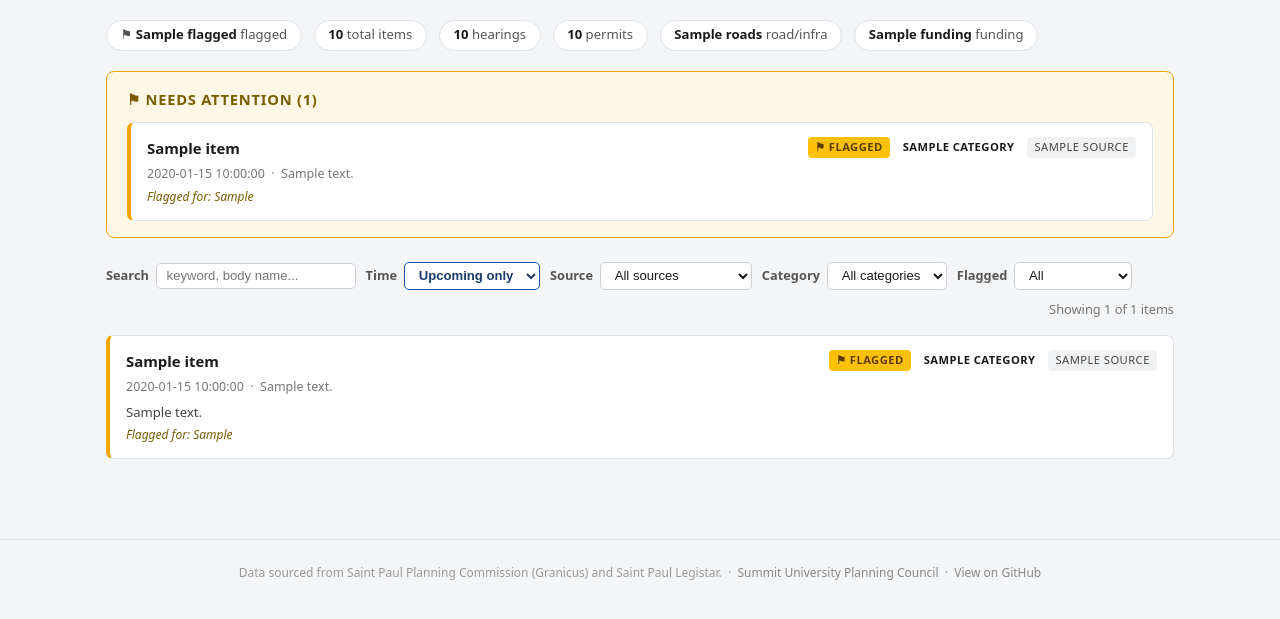
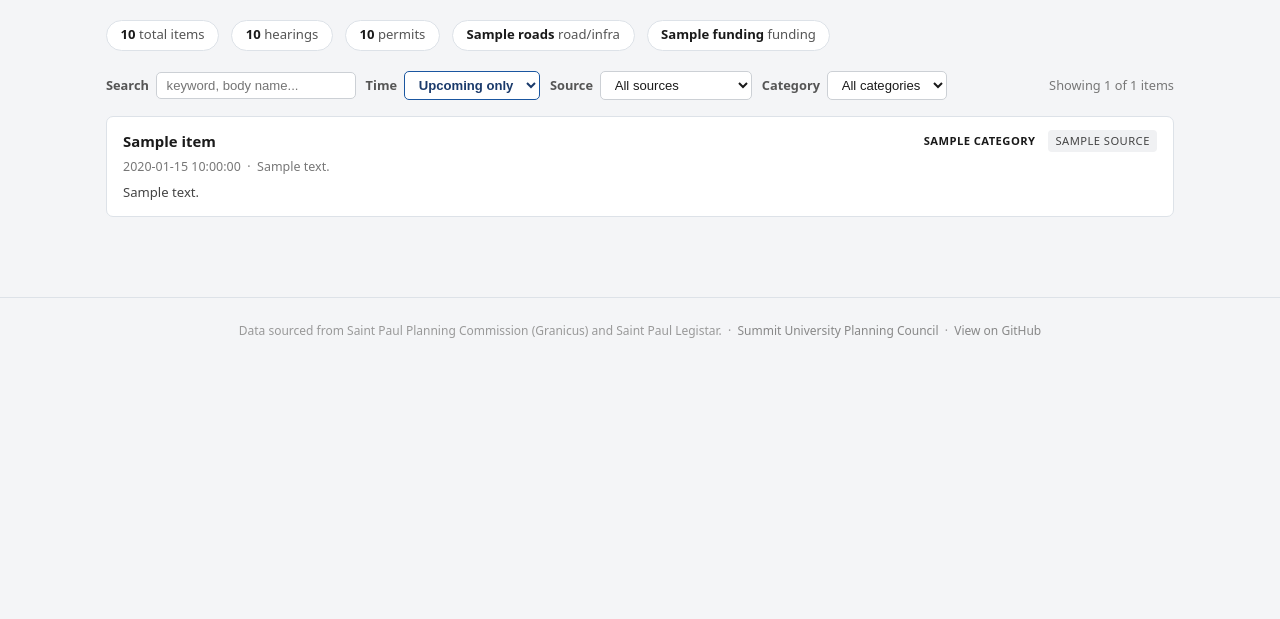
Before and after one commit to jcsouthworth/summit-university-monitor, a Python web app: template templates/dashboard.html in a window 1280 px wide. Shown: the part 123-742 px from the top of the page. Run offline with Jinja, Linux system fonts and the light colour scheme; the template is opened without the code that fills it: most values are stand-ins (such as "Sample title", 1, 10 or a date in 2020).

Commit message:
fix: use meeting URL for all links; remove flagged section
Links: LegislationDetail.aspx IDs don't match the Legistar API's
EventItemMatterId — different ID spaces. Switch all item links to the
meeting's EventInSiteURL (MeetingDetail.aspx), which is provided
directly by the API and always valid. Remove unused MATTER_DETAIL_URL
constant and matter_id/matter_guid variables.

UI: Remove the separate "Flagged" section at the top of the dashboard
and the flagged filter dropdown. All items now appear in a single list.
Remove associated CSS (.flagged-section, .badge-flagged, .item-flag-reasons)
and stats.flagged from generate.py.

Co-Authored-By: Claude Sonnet 4.6 <noreply@anthropic.com>

```diff
--- a/pipeline/generate.py
+++ b/pipeline/generate.py
@@ -55,7 +55,6 @@ def build(items: list[dict], config: dict) -> Path:
     # Stats
     stats = {
         "total": len(ordered_items),
-        "flagged": len(flagged),
         "permits": sum(1 for i in ordered_items if i.get("category") == "permit"),
         "hearings": sum(1 for i in ordered_items if i.get("category") == "hearing"),
         "roads": sum(1 for i in ordered_items if i.get("category") == "road"),
--- a/templates/dashboard.html
+++ b/templates/dashboard.html
@@ -63,23 +63,6 @@
     .stat-pill.alert { background: #fff3cd; border-color: #ffc107; color: #7a5c00; }
     .stat-pill.alert strong { color: #7a5c00; }
 
-    /* ── Flagged section ────────────────────────────── */
-    .flagged-section {
-      background: #fff8e6;
-      border: 1.5px solid #f0a500;
-      border-radius: 8px;
-      padding: 1rem 1.25rem;
-      margin-bottom: 1.5rem;
-    }
-    .flagged-section h2 {
-      font-size: 0.92rem;
-      font-weight: 700;
-      color: #7a5c00;
-      text-transform: uppercase;
-      letter-spacing: 0.05em;
-      margin-bottom: 0.75rem;
-    }
-
     /* ── Filter bar ─────────────────────────────────── */
     .filter-bar {
       display: flex;
@@ -135,7 +118,6 @@
       transition: box-shadow 0.1s;
     }
     .item-card:hover { box-shadow: 0 2px 8px rgba(0,0,0,0.08); }
-    .item-card.is-flagged { border-left: 4px solid #f0a500; }
     .item-card.is-past { opacity: 0.6; }
 
     .item-header {
@@ -169,7 +151,6 @@
     .badge-road     { background: #fff0e6; color: #8a4000; }
     .badge-funding  { background: #f3eeff; color: #5a1fa0; }
     .badge-source   { background: #f0f1f3; color: #444; font-weight: 500; }
-    .badge-flagged  { background: #ffc107; color: #5c3d00; }
     .badge-past     { background: #e8e8e8; color: #666; }
 
     .item-meta {
@@ -183,13 +164,6 @@
       margin-top: 0.4rem;
       line-height: 1.45;
     }
-    .item-flag-reasons {
-      font-size: 0.75rem;
-      color: #7a5c00;
-      margin-top: 0.3rem;
-      font-style: italic;
-    }
-
     /* ── Empty state ────────────────────────────────── */
     .empty-state {
       text-align: center;
@@ -237,47 +211,12 @@
 
   <!-- Stats bar -->
   <div class="stats" aria-label="Summary statistics">
-    <div class="stat-pill {% if stats.flagged > 0 %}alert{% endif %}">
-      &#9873; <strong>{{ stats.flagged }}</strong> flagged
-    </div>
     <div class="stat-pill"><strong>{{ stats.total }}</strong> total items</div>
     <div class="stat-pill"><strong>{{ stats.hearings }}</strong> hearings</div>
     <div class="stat-pill"><strong>{{ stats.permits }}</strong> permits</div>
     <div class="stat-pill"><strong>{{ stats.roads }}</strong> road/infra</div>
     <div class="stat-pill"><strong>{{ stats.funding }}</strong> funding</div>
   </div>
-
-  <!-- Flagged items section -->
-  {% set flagged_items = items | selectattr("flagged") | list %}
-  {% if flagged_items %}
-  <section class="flagged-section" aria-label="Flagged items needing attention">
-    <h2>&#9873; Needs Attention ({{ flagged_items | length }})</h2>
-    <div class="item-list">
-      {% for item in flagged_items %}
-      <div class="item-card is-flagged" data-date="{{ item.date }}">
-        <div class="item-header">
-          <div class="item-title">
-            {% if item.url %}<a href="{{ item.url }}" target="_blank" rel="noopener">{{ item.title }}</a>
-            {% else %}{{ item.title }}{% endif %}
-          </div>
-          <div class="badges">
-            <span class="badge badge-flagged">&#9873; Flagged</span>
-            {% if item.category %}<span class="badge badge-{{ item.category }}">{{ item.category | title }}</span>{% endif %}
-            {% if item.source %}<span class="badge badge-source">{{ item.source }}</span>{% endif %}
-          </div>
-        </div>
-        <div class="item-meta">
-          {% if item.date %}{{ item.date }}{% endif %}
-          {% if item.address %} &nbsp;·&nbsp; {{ item.address }}{% endif %}
-        </div>
-        {% if item.flag_reasons %}
-        <div class="item-flag-reasons">Flagged for: {{ item.flag_reasons | join(", ") }}</div>
-        {% endif %}
-      </div>
-      {% endfor %}
-    </div>
-  </section>
-  {% endif %}
 
   <!-- Filter bar -->
   <div class="filter-bar" role="search" aria-label="Filter items">
@@ -317,14 +256,6 @@
         {% endfor %}
       </select>
     </div>
-    <div>
-      <label for="flag-filter">Flagged</label>
-      <select id="flag-filter" onchange="applyFilters()" aria-label="Filter flagged status">
-        <option value="">All</option>
-        <option value="flagged">Flagged only</option>
-        <option value="unflagged">Not flagged</option>
-      </select>
-    </div>
     <span class="result-count" id="result-count" aria-live="polite"></span>
   </div>
 
@@ -332,10 +263,9 @@
   <div class="item-list" id="item-list" aria-label="All government action items">
     {% for item in items %}
     <div
-      class="item-card {% if item.flagged %}is-flagged{% endif %}"
+      class="item-card"
       data-category="{{ item.category | lower }}"
       data-source="{{ item.source }}"
-      data-flagged="{{ 'flagged' if item.flagged else 'unflagged' }}"
       data-date="{{ item.date }}"
       data-searchable="{{ [item.title, item.description, item.address] | join(' ') | lower }}"
     >
@@ -348,9 +278,6 @@
           {% endif %}
         </div>
         <div class="badges">
-          {% if item.flagged %}
-          <span class="badge badge-flagged">&#9873; Flagged</span>
-          {% endif %}
           {% if item.category %}
           <span class="badge badge-{{ item.category }}">{{ item.category | title }}</span>
           {% endif %}
@@ -365,11 +292,6 @@
       </div>
       {% if item.description and item.description != item.title %}
       <div class="item-desc">{{ item.description[:300] }}{% if item.description | length > 300 %}…{% endif %}</div>
-      {% endif %}
-      {% if item.flag_reasons %}
-      <div class="item-flag-reasons">
-        Flagged for: {{ item.flag_reasons | join(", ") }}
-      </div>
       {% endif %}
     </div>
     {% endfor %}
@@ -394,39 +316,33 @@
 <script>
   // ── Client-side filtering ─────────────────────────────────────────────────
   function applyFilters() {
-    const search  = document.getElementById("search-input").value.toLowerCase();
-    const time    = document.getElementById("time-filter").value;   // "upcoming" | "past" | ""
-    const src     = document.getElementById("src-filter").value;
-    const cat     = document.getElementById("cat-filter").value.toLowerCase();
-    const flagged = document.getElementById("flag-filter").value;
-    const cards   = document.querySelectorAll("#item-list .item-card");
+    const search = document.getElementById("search-input").value.toLowerCase();
+    const time   = document.getElementById("time-filter").value;  // "upcoming" | "past" | ""
+    const src    = document.getElementById("src-filter").value;
+    const cat    = document.getElementById("cat-filter").value.toLowerCase();
+    const cards  = document.querySelectorAll("#item-list .item-card");
 
     let visible = 0;
     cards.forEach(card => {
-      const cardDate = card.dataset.date || "";
-
-      // Date comparison: YYYY-MM-DD strings sort lexicographically
+      const cardDate   = card.dataset.date || "";
       const isPast     = cardDate && cardDate < TODAY;
       const isUpcoming = cardDate && cardDate >= TODAY;
 
-      const matchTime    = !time
-                           || (time === "upcoming" && isUpcoming)
-                           || (time === "past"     && isPast);
-      const matchSearch  = !search  || card.dataset.searchable.includes(search);
-      const matchSrc     = !src     || card.dataset.source === src;
-      const matchCat     = !cat     || card.dataset.category === cat;
-      const matchFlagged = !flagged || card.dataset.flagged === flagged;
+      const matchTime   = !time   || (time === "upcoming" && isUpcoming) || (time === "past" && isPast);
+      const matchSearch = !search || card.dataset.searchable.includes(search);
+      const matchSrc    = !src    || card.dataset.source === src;
+      const matchCat    = !cat    || card.dataset.category === cat;
 
-      // Visually dim past items even when shown
+      // Visually dim past items when shown
       card.classList.toggle("is-past", !!isPast);
 
-      const show = matchTime && matchSearch && matchSrc && matchCat && matchFlagged;
+      const show = matchTime && matchSearch && matchSrc && matchCat;
       card.style.display = show ? "" : "none";
       if (show) visible++;
     });
 
-    const countEl = document.getElementById("result-count");
-    countEl.textContent = `Showing ${visible} of ${cards.length} items`;
+    document.getElementById("result-count").textContent =
+      `Showing ${visible} of ${cards.length} items`;
   }
 
   // Default: show upcoming only on page load
```
Also changed, not shown: scrapers/legistar.py (+5 -9 lines).
